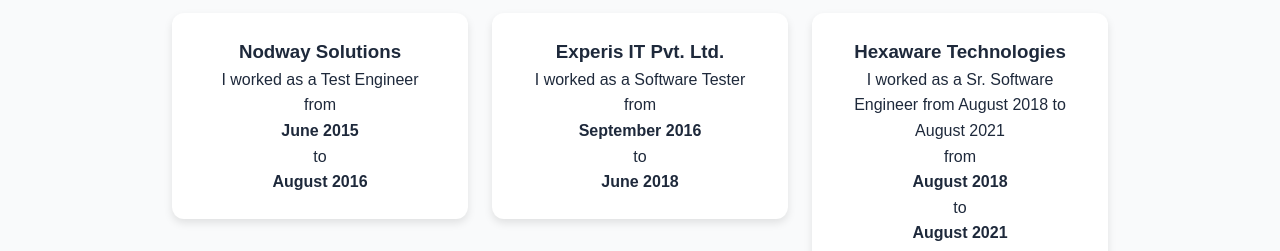
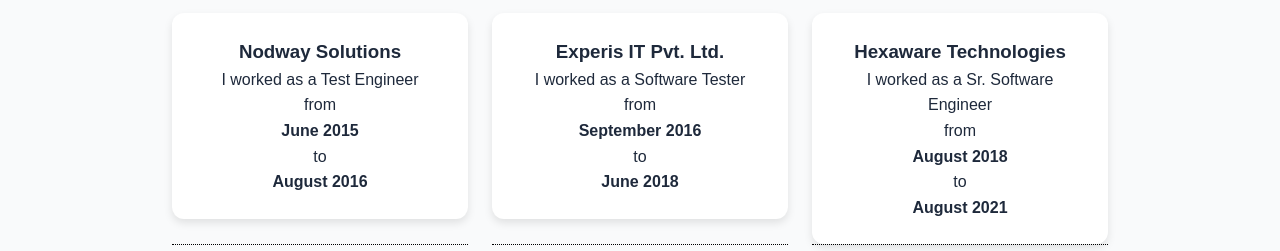
Before and after one commit to pathakamuriashok/AK-My-Portfolio_02, a plain HTML site: page index.html in a window 1280 px wide. Shown: the part 549-800 px from the top of the page. Drawn offline with Linux system fonts and the light colour scheme.

Commit message:
Hexa text updated

```diff
--- a/index.html
+++ b/index.html
@@ -86,7 +86,7 @@
       <div class="Experience-card">
         <h3>Hexaware Technologies</h3>
         <p>
-          I worked as a Sr. Software Engineer from August 2018 to August 2021<br>from <br><strong>August 2018 </strong><br>to <br><strong>August 2021 </strong>
+          I worked as a Sr. Software Engineer <br>from <br><strong>August 2018 </strong><br>to <br><strong>August 2021 </strong>
         </p>
         <span class="tooltiptext">Chennai</span>
     </div>
```
